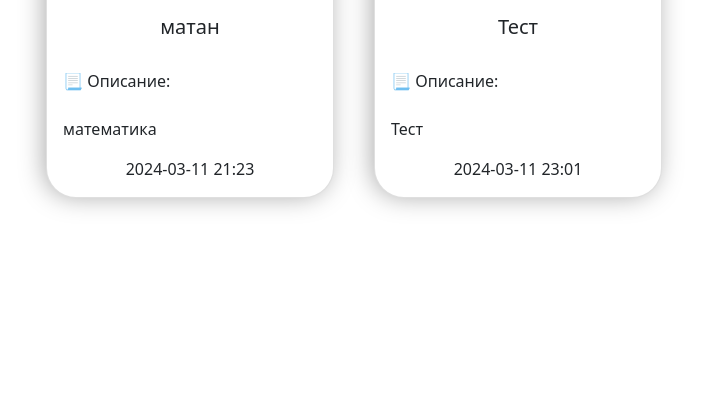
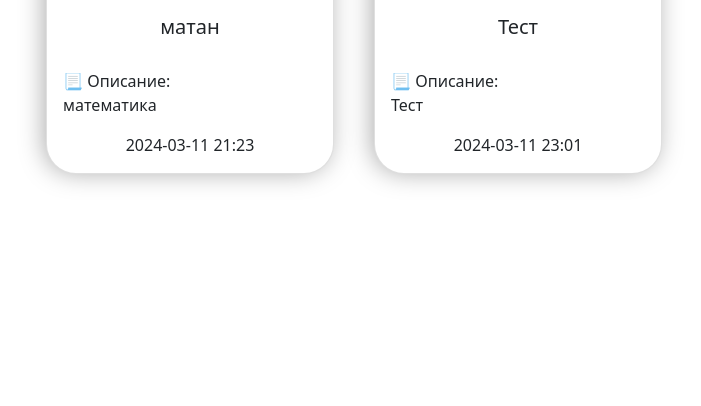
Before and after one commit to Timsidorin/ConstructorTraining, a Django app: template ConstructorTraining/templates/mytrainings.html in a window 1280 px wide. Shown: the part 394-800 px from the top of the page, without its empty margins (14-715 px from the left). Run offline with Django 5.2, Linux system fonts and the light colour scheme; the template is opened without the code that fills it: values that come from a table or form of the project are taken from there, others are empty; a user stored in the database is signed in; data comes from the database, SQL or seed files in the repository; parts of the project's set-up code (start-up, migrations or seed data) failed here and were passed over.

Commit message:
v 5.0 fix bugs

```diff
--- a/ConstructorTraining/templates/mytrainings.html
+++ b/ConstructorTraining/templates/mytrainings.html
@@ -27,7 +27,7 @@
             {% endif %}
             <div class="card-body">
                 <h5 class="card-title">{{training.title}}</h5>
-                <p class="card-text">📃 Описание: <br> <br /> {{training.describe}}</p>
+                <p class="card-text">📃 Описание: <br> {{training.describe}}</p>
                 <div class="funcbuttons">
                         <a href="/workspace/{{ training.id }}/" class="btn">Перейти в конструктор</a>
                         <a href="/traningedit/{{ training.id }}/" class="btn">Редактор</a>
```
